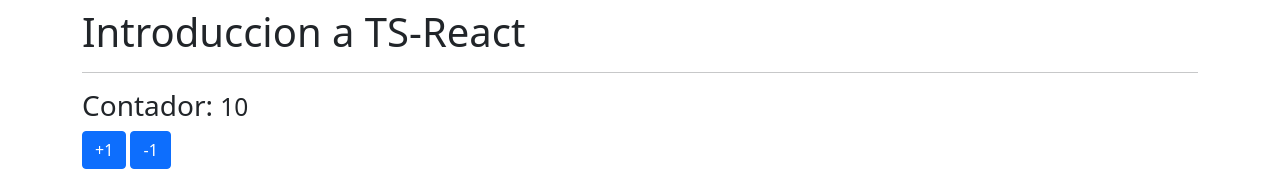
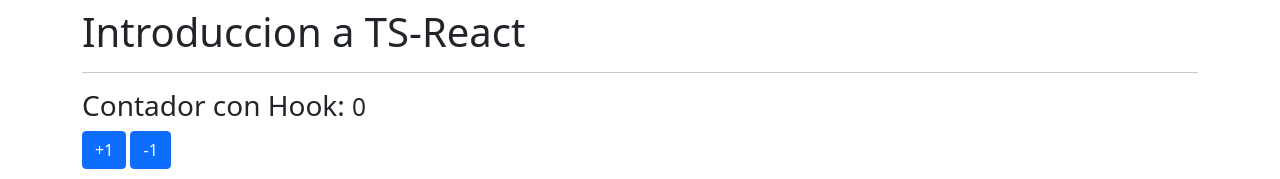
Before and after one commit to StevenACZ/GO-React-Typescript, a React (Create React App) app: page / in a window 1280 px wide. Shown: the top 179 px of the page. Built offline with nearby package versions, Linux system fonts and the light colour scheme.

Commit message:
Custom Hook use counter

```diff
--- a/src/App.tsx
+++ b/src/App.tsx
@@ -5,7 +5,8 @@
 // import TiposBasicos from './typescript/TiposBasicos';
 // import ObjetosLiterales from './typescript/ObjetosLiterales';
 // import Funciones from './typescript/Funciones';
-import Contador from './components/Contador';
+// import Contador from './components/Contador';
+import ContadorConHook from './components/ContadorConHook';
 
 interface Props {}
 
@@ -17,7 +18,8 @@
       {/* <TiposBasicos /> */}
       {/* <ObjetosLiterales /> */}
       {/* <Funciones /> */}
-      <Contador />
+      {/* <Contador /> */}
+      <ContadorConHook />
     </div>
   );
 };
--- /dev/null
+++ b/src/components/ContadorConHook.tsx
@@ -0,0 +1,25 @@
+// React
+import React from 'react';
+import useCounter from '../hooks/useCounter';
+
+interface Props {}
+
+const ContadorConHook: React.FC<Props> = () => {
+  const { valor, acumular } = useCounter(0);
+
+  return (
+    <>
+      <h3>
+        Contador con Hook: <small>{valor}</small>
+      </h3>
+      <button className="btn btn-primary" onClick={() => acumular(1)}>
+        +1
+      </button>{' '}
+      <button className="btn btn-primary" onClick={() => acumular(-1)}>
+        -1
+      </button>
+    </>
+  );
+};
+
+export default ContadorConHook;
--- /dev/null
+++ b/src/hooks/useCounter.tsx
@@ -0,0 +1,17 @@
+// React
+import { useState } from 'react';
+
+const useCounter = (initialValue: number = 10) => {
+  const [valor, setValor] = useState<number>(initialValue);
+
+  const acumular = (numero: number): void => {
+    setValor(valor + numero);
+  };
+
+  return {
+    valor,
+    acumular,
+  };
+};
+
+export default useCounter;
```
